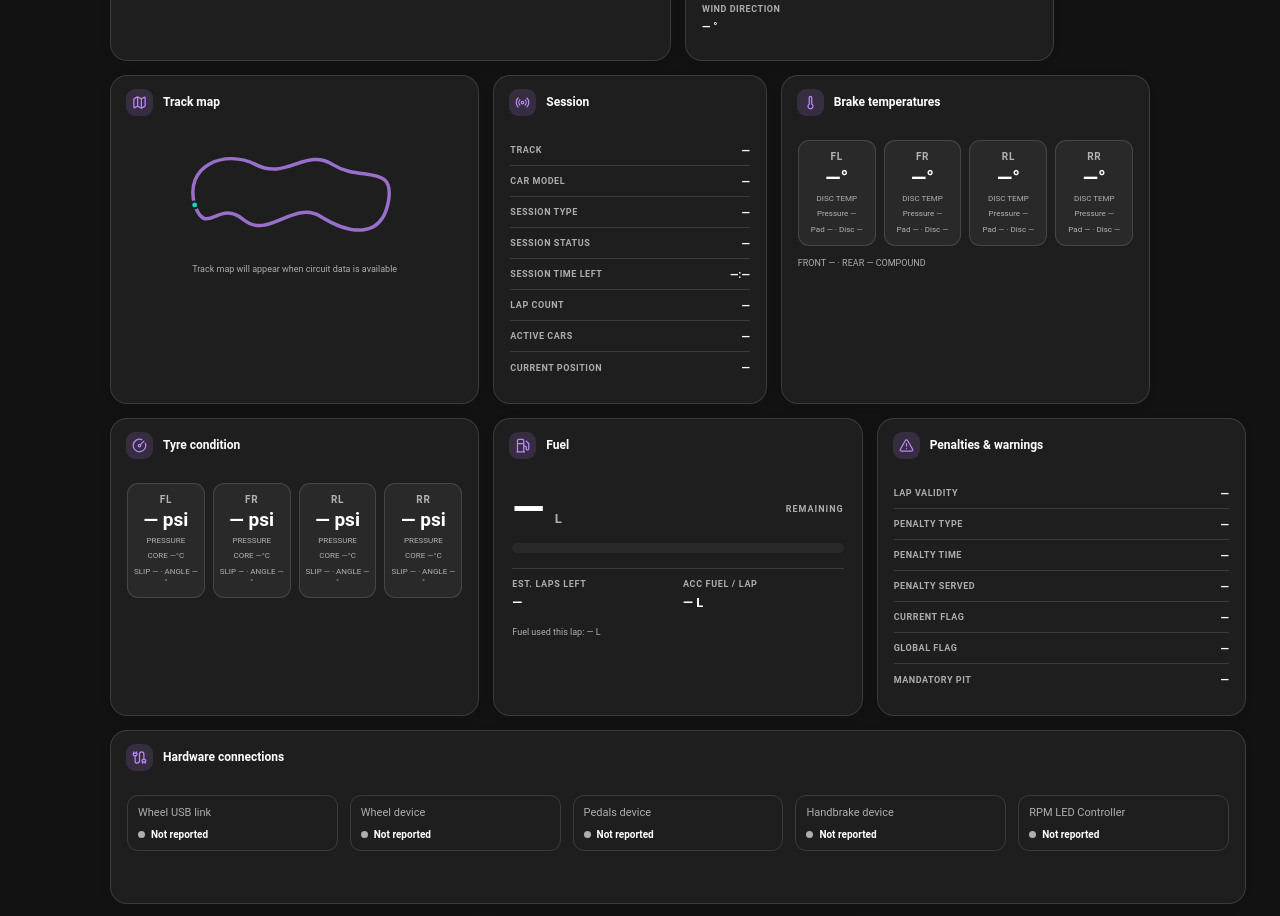
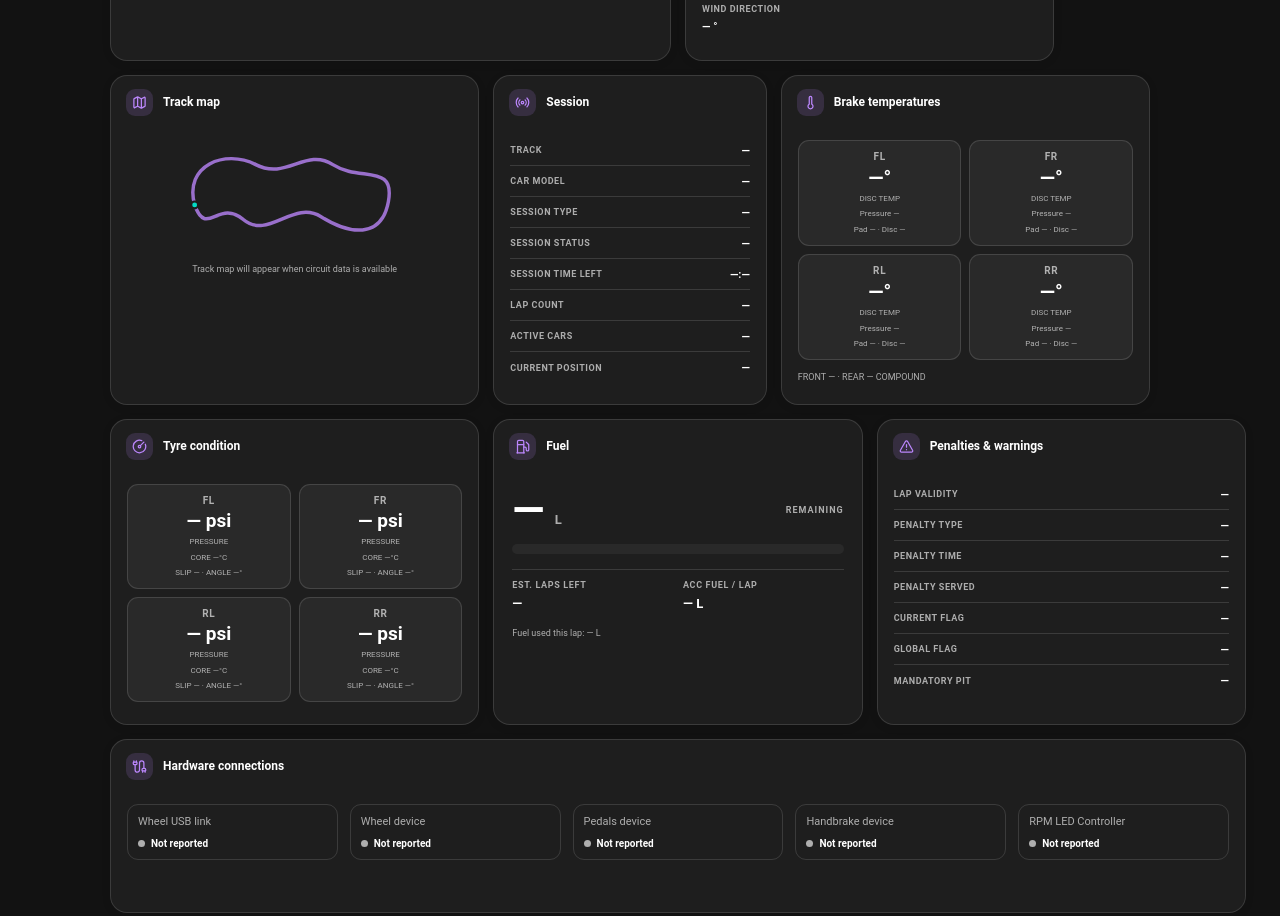
Before and after one commit to AbhilashHalappa/iRacing_and_ACC_SimLink, a React (Vite) app in the folder frontend/: page / in a window 1280 px wide. Shown: the part 800-1716 px from the top of the page. Built offline with nearby package versions, Linux system fonts and the light colour scheme.

Commit message:
style(overview): stack brake and tyre corner panels in 2x2 layout

```diff
--- a/frontend/src/styles.css
+++ b/frontend/src/styles.css
@@ -203,7 +203,7 @@ button { cursor: pointer; }
 .glance-laps .lap-primary b { font-size:29px; }
 .glance-laps>div:not(.lap-primary) b { font-size:17px; }
 .glance-laps span { font-size:9px; }
-.glance-corners { gap:8px; padding:8px 0 5px; }
+.glance-corners { grid-template-columns:repeat(2,minmax(0,1fr)); gap:8px; padding:8px 0 5px; }
 .glance-corners>div { gap:5px; min-height:105px; padding:10px 5px; background:var(--surface-high); }
 .glance-corners>div>span { font-size:10px; }
 .glance-corners b { font-size:20px; line-height:1.1; }
```
